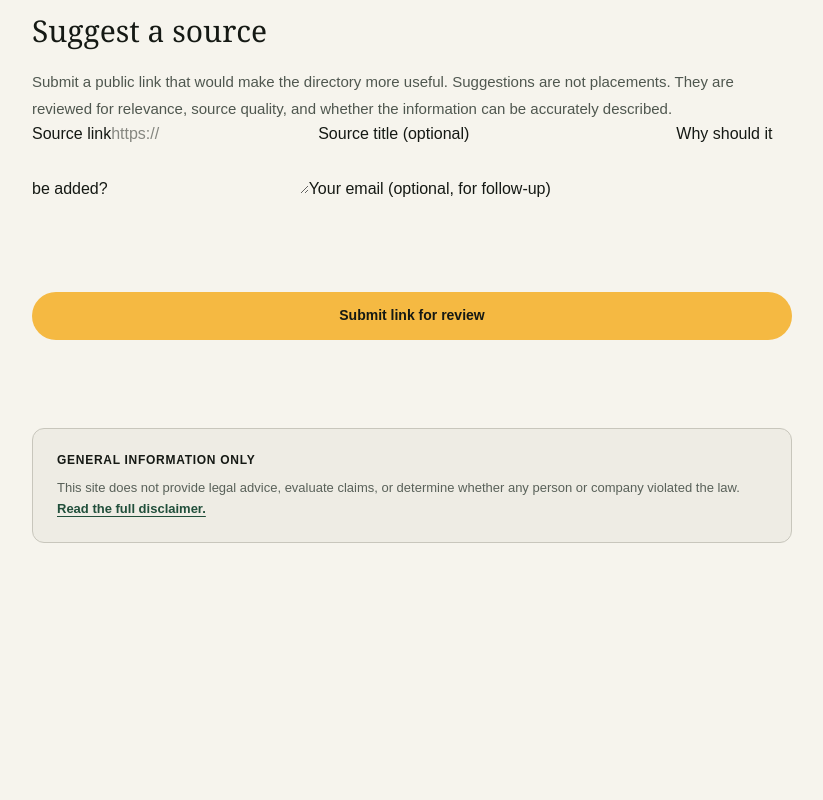
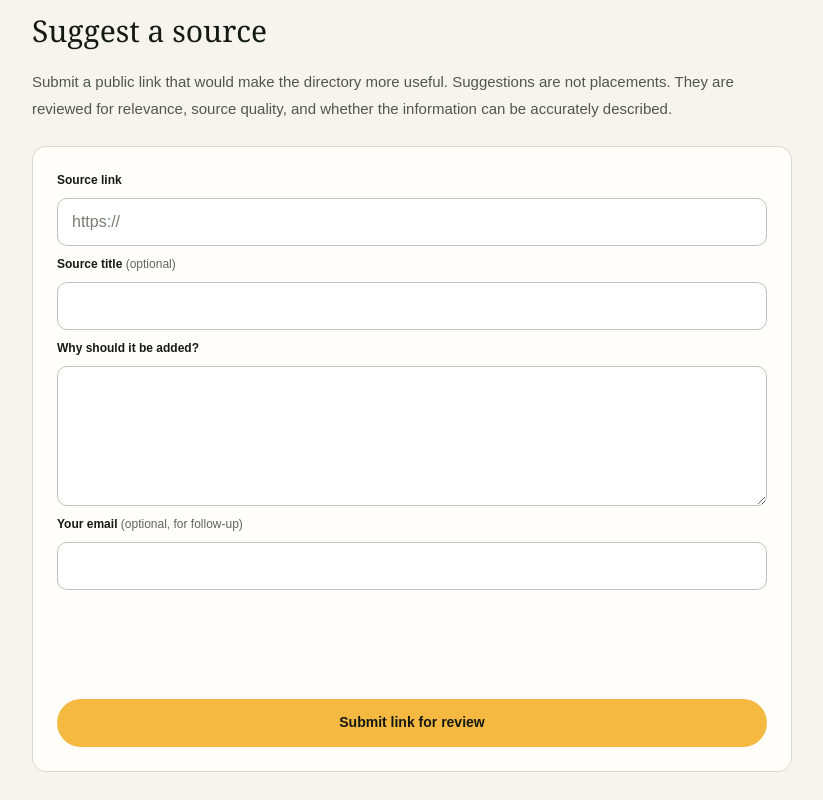
Before and after one commit to Decentralized-Rob/solar-consumer-research, a Next.js app: page /technology in a window 1280 px wide. Shown: the part 1200-2000 px from the top of the page, without its empty margins (228-1051 px from the left). Before the commit the page ends 1863 px from the top, so only its background shows below. Built offline with nearby package versions, Linux system fonts and the light colour scheme; no server answers.

Commit message:
Style source submission form controls

```diff
--- a/app/globals.css
+++ b/app/globals.css
@@ -197,6 +197,19 @@ button, select { font: inherit; }
 .google-auth-button { display: flex; width: 100%; min-height: 46px; align-items: center; justify-content: center; gap: 10px; margin-top: 18px; border: 1px solid #ccd1cc; border-radius: 9px; background: white; color: #243127; font-size: 12px; font-weight: 800; cursor: pointer; }
 .google-auth-button span { display: grid; width: 20px; height: 20px; place-items: center; border-radius: 50%; background: #eef1ee; color: #3567c7; font-family: Arial, sans-serif; font-size: 13px; }
 .turnstile-widget { min-height: 65px; margin-top: 16px; }
+
+.link-submission-form { display: flex; flex-direction: column; gap: 9px; margin-top: 24px; padding: 24px; border: 1px solid var(--line); border-radius: 14px; background: var(--white); }
+.link-submission-form label { color: var(--ink); font-size: 12px; font-weight: 800; }
+.link-submission-form label span { color: var(--muted); font-weight: 500; }
+.link-submission-form input, .link-submission-form textarea { width: 100%; border: 1px solid #bfc3ba; border-radius: 10px; background: white; color: var(--ink); font: inherit; }
+.link-submission-form input { height: 48px; padding: 0 14px; }
+.link-submission-form textarea { min-height: 140px; padding: 13px 14px; resize: vertical; line-height: 1.5; }
+.link-submission-form input::placeholder { color: #767d76; }
+.link-submission-form .form-message { color: #8a2f23; }
+.link-submission-confirmation { display: grid; gap: 11px; margin-top: 24px; padding: 24px; border: 1px solid var(--line); border-radius: 14px; background: var(--white); }
+.link-submission-confirmation strong { font-family: Georgia, serif; font-size: 22px; font-weight: 500; }
+.link-submission-confirmation p { margin: 0; color: var(--muted); font-size: 13px; line-height: 1.6; }
+.link-submission-confirmation button { width: fit-content; padding: 0; border: 0; background: transparent; color: var(--green); font-size: 12px; font-weight: 800; text-decoration: underline; text-underline-offset: 4px; cursor: pointer; }
 .updates-preference { display: flex; align-items: center; justify-content: space-between; gap: 18px; margin-top: 18px; padding: 12px 14px; background: rgba(255, 255, 255, 0.07); color: #dce7de; font-size: 11px; }
 .updates-preference button { padding: 0; border: 0; background: transparent; color: var(--sun); font-size: 11px; font-weight: 800; cursor: pointer; }
 .button:disabled { cursor: wait; opacity: 0.65; }
```
